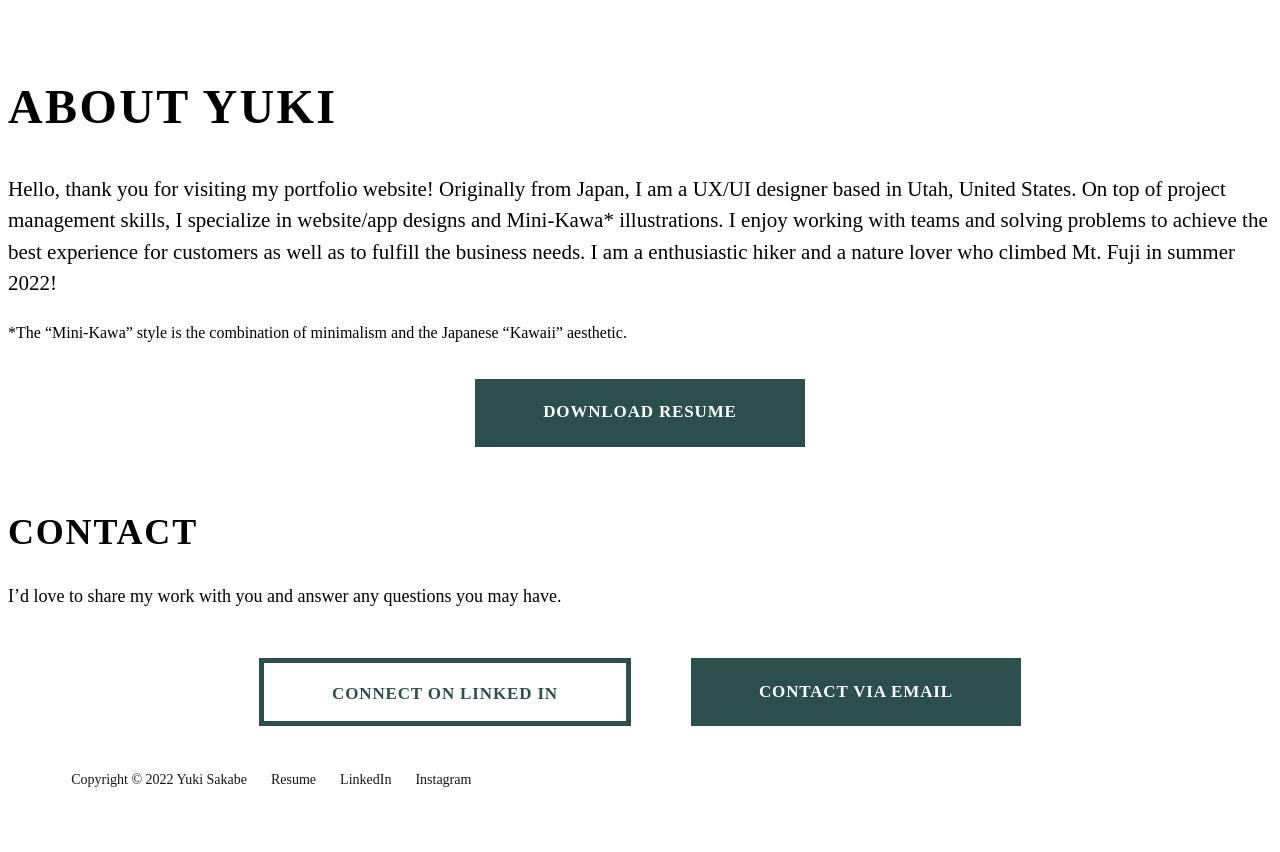
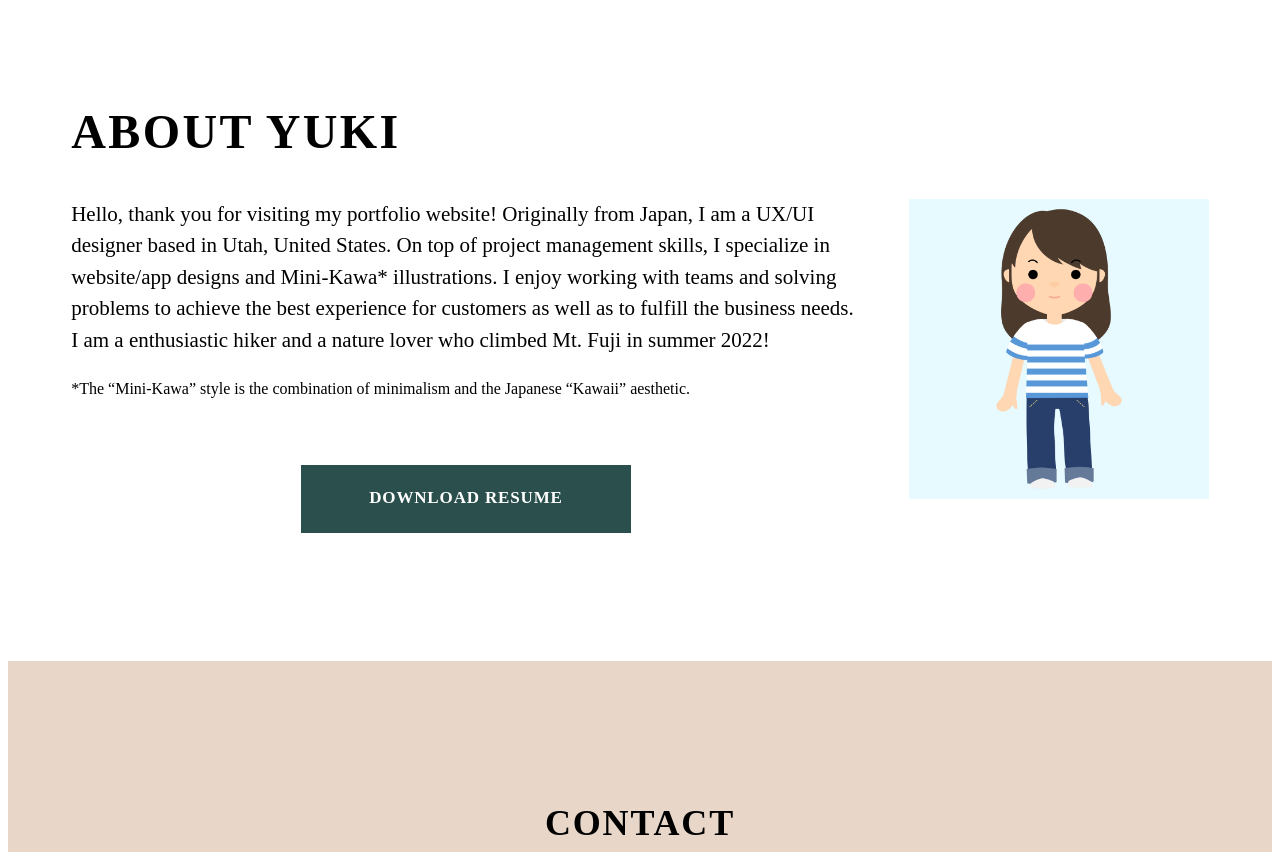
Before and after one commit to Y-keys/UX_UI_HW_18, a plain HTML site: page about.html in a window 1280 px wide. Shown: the part 100-952 px from the top of the page. Drawn offline with Linux system fonts and the light colour scheme.

Commit message:
added styles to the About page

```diff
--- a/about.html
+++ b/about.html
@@ -20,6 +20,7 @@
 
 <section id="aboutYuki">
     <h1>ABOUT YUKI</h1>
+    <div><img class="profilePic" src="images/profile_pic_FPO.png" alt="FPO"></div>
     <p class="greeting">Hello, thank you for visiting my portfolio website!
         Originally from Japan, I am a UX/UI designer based in Utah, United States.
         On top of project management skills, I specialize in website/app designs and Mini-Kawa* illustrations.
@@ -29,19 +30,17 @@
     <p class="mini-kawaDiscription">*The “Mini-Kawa” style is the combination of minimalism and the Japanese “Kawaii” aesthetic.
     </p>
 
-    <div><img>
-   <!--add my picture here-->
-    </div>
+    <button class="buttonA singleButton">download resume</button>
 
-    <button class="buttonA seeMore">download resume</button>
 </section>
+
 
 <section id="contact">
     <h2>CONTACT</h2>
     <p>I’d love to share my work with you and answer any questions you may have.</p>
 
-    <div class="contactResume">
-        <button class="buttonB">CONNECT ON LINKED IN</button>
+    <div class="doubleButtons">
+        <button class="buttonB">CONNECT ON LINKEDIN</button>
          <button class="buttonA">CONTACT VIA EMAIL</button>
         </div>
 </section>
--- a/css/style.css
+++ b/css/style.css
@@ -239,7 +239,7 @@ a {
         width: 489px;
     }
 
-    .seeMore {
+    .singleButton {
         display: flex;
         margin: auto;
     }
@@ -268,12 +268,12 @@ a {
     display: grid;
     grid-template-columns: 1fr 1fr 1fr;
     column-gap: 32px;
-    margin-bottom: 64px;
 }
 
-.seeMore {
+.singleButton {
     display: flex;
     margin: auto;
+    margin-top: 64px;
     margin-bottom: 64px;
 }
 }
@@ -303,7 +303,7 @@ a {
         height: auto;
     }
 
-    .seeMore {
+    .singleButton {
         display: flex;
         margin: auto;
     }
@@ -506,3 +506,57 @@ a {
     padding-bottom: 20%;
     padding-left: 5%;
 }
+
+/* ABOUT PAGE STYLING */
+
+#aboutYuki {
+    padding: 2% 5% 5% 5%;
+}
+
+.profilePic{
+    width: 300px;
+    float: right;
+    margin-left: 48px;
+}
+/* Contact section */
+@media only screen and (min-width: 769px) {
+
+    #contact {
+        text-align: center;
+        padding: 10%;
+        padding-top: 112px;
+        padding-bottom: 112px;
+        background-color: #E8D7C8;
+    }
+
+    .doubleButtons {
+        margin-top: 48px;
+        display: flex;
+        flex-direction: row;
+        justify-content: center;
+        align-items: center;
+        gap: 60px;
+        height: 68px;
+    }
+}
+
+/* Contact section for mobile*/
+@media only screen and (max-width: 768px)
+{
+    #contact {
+        text-align: center;
+        padding: 10%;
+        padding-top: 96px;
+        padding-bottom: 96px;
+        background-color: #E8D7C8;
+    }
+
+    .doubleButtons {
+        margin-top: 48px;
+        display: flex;
+        flex-direction: column;
+        justify-content: flex-start;
+        align-items: center;
+        gap: 16px;
+    }
+}
```
Also changed, not shown: index.html (+1 -1 lines), images/profile_pic_FPO.png (added).
